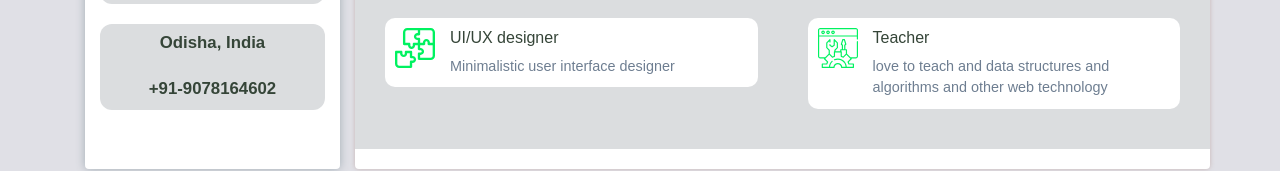
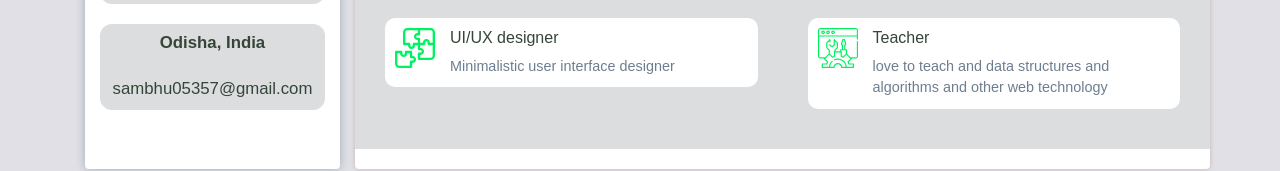
Before and after one commit to Sambhunath-Sahoo/portfolio-react, a React (Create React App) app: page / in a window 1280 px wide. Shown: the part 569-740 px from the top of the page. Built offline with nearby package versions, Linux system fonts and the light colour scheme; a web font is replaced by a local one.

Commit message:
Update Sidebar.js

```diff
--- a/src/components/Sidebar.js
+++ b/src/components/Sidebar.js
@@ -79,8 +79,7 @@ const Sidebar = () => {
                 <div className="sidebar__item sidebar__location">
                     <b>Odisha, India</b>
                 </div>
-                <div className="sidebar__item"><b>+91-9078164602</b></div>
-                {/* <div className="sidebar__item">sambhunathsahoo25@gmail.com</div> */}
+                <div className="sidebar__item">sambhu05357@gmail.com</div>
             </div>
             {/* <div className="sidebar__item sidebar__theme" onClick={handleTheme}>change theme</div> */}
             {/* <div className="sidebar__item sidebar__email" onClick={handleEmailMe}>email me</div> */}
```
